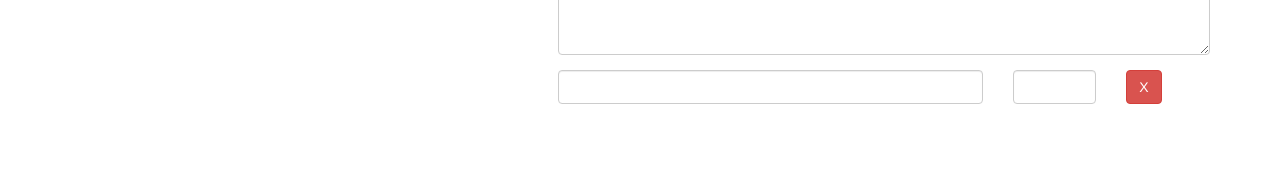
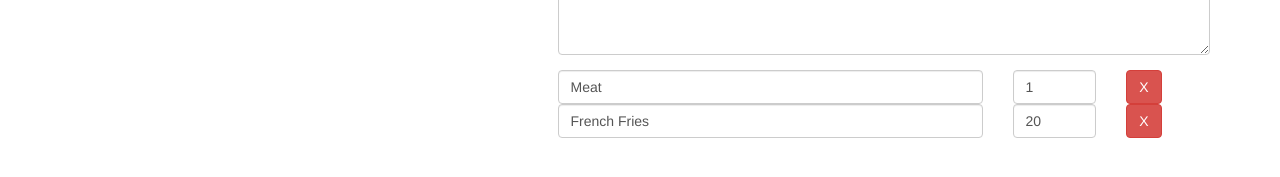
Before and after one commit to somiss14/cooking-manager, an Angular app: page /recipes/0/edit in a window 1280 px wide. Shown: the part 359-536 px from the top of the page. Built offline with nearby package versions, Linux system fonts and the light colour scheme.

Commit message:
lesson 234

```diff
--- a/src/app/recipes/recipe-edit/recipe-edit.component.html
+++ b/src/app/recipes/recipe-edit/recipe-edit.component.html
@@ -50,17 +50,19 @@
         </div>
       </div>
       <div class="row">
-        <div class="col-xs-12">
-          <div class="row">
+        <div class="col-xs-12" formArrayName="ingredients">
+          <div *ngFor="let ingredientCtrl of controls; let i = index" class="row" [formGroupName]="i">
             <div class="col-xs-8">
               <input
                 type="text"
-                class="form-control">
+                class="form-control"
+                formControlName="name">
             </div>
             <div class="col-xs-2">
               <input
                 type="number"
-                class="form-control">
+                class="form-control"
+                formControlName="amount">
             </div>
             <div class="col-xs-2">
               <button class="btn btn-danger">X</button>
--- a/src/app/recipes/recipe-edit/recipe-edit.component.ts
+++ b/src/app/recipes/recipe-edit/recipe-edit.component.ts
@@ -1,6 +1,6 @@
 import {Component, OnInit} from '@angular/core';
 import {ActivatedRoute, Params} from "@angular/router";
-import {FormControl, FormGroup} from "@angular/forms";
+import {FormArray, FormControl, FormGroup} from "@angular/forms";
 import {RecipeService} from "../recipe.service";
 
 @Component({
@@ -26,21 +26,37 @@ export class RecipeEditComponent implements OnInit{
       );
   }
 
+  get controls() { //a getter
+    return (<FormArray>this.recipeForm.get('ingredients')).controls;
+  }
+
   private initForm() {
     let recipeName  = '';
     let recipeImagePath = '';
     let recipeDescription = '';
+    let recipeIngredients = new FormArray([]);
 
     if (this.editMode) {
       const recipe = this.recipeService.getRecipe(this.id);
       recipeName = recipe.name;
       recipeImagePath = recipe.imagePath;
       recipeDescription = recipe.description;
+      if (recipe['ingredients']) {
+        for (let ingredient of recipe.ingredients) {
+          recipeIngredients.push(
+            new FormGroup({
+              'name': new FormControl(ingredient.name),
+              'amount': new FormControl(ingredient.amount)
+            })
+          )
+        }
+      }
     }
     this.recipeForm = new FormGroup({
       'name': new FormControl(recipeName),
       'imagePath': new FormControl(recipeImagePath),
-      'description': new FormControl(recipeDescription)
+      'description': new FormControl(recipeDescription),
+      'ingredients': recipeIngredients
     });
   }
 
```
